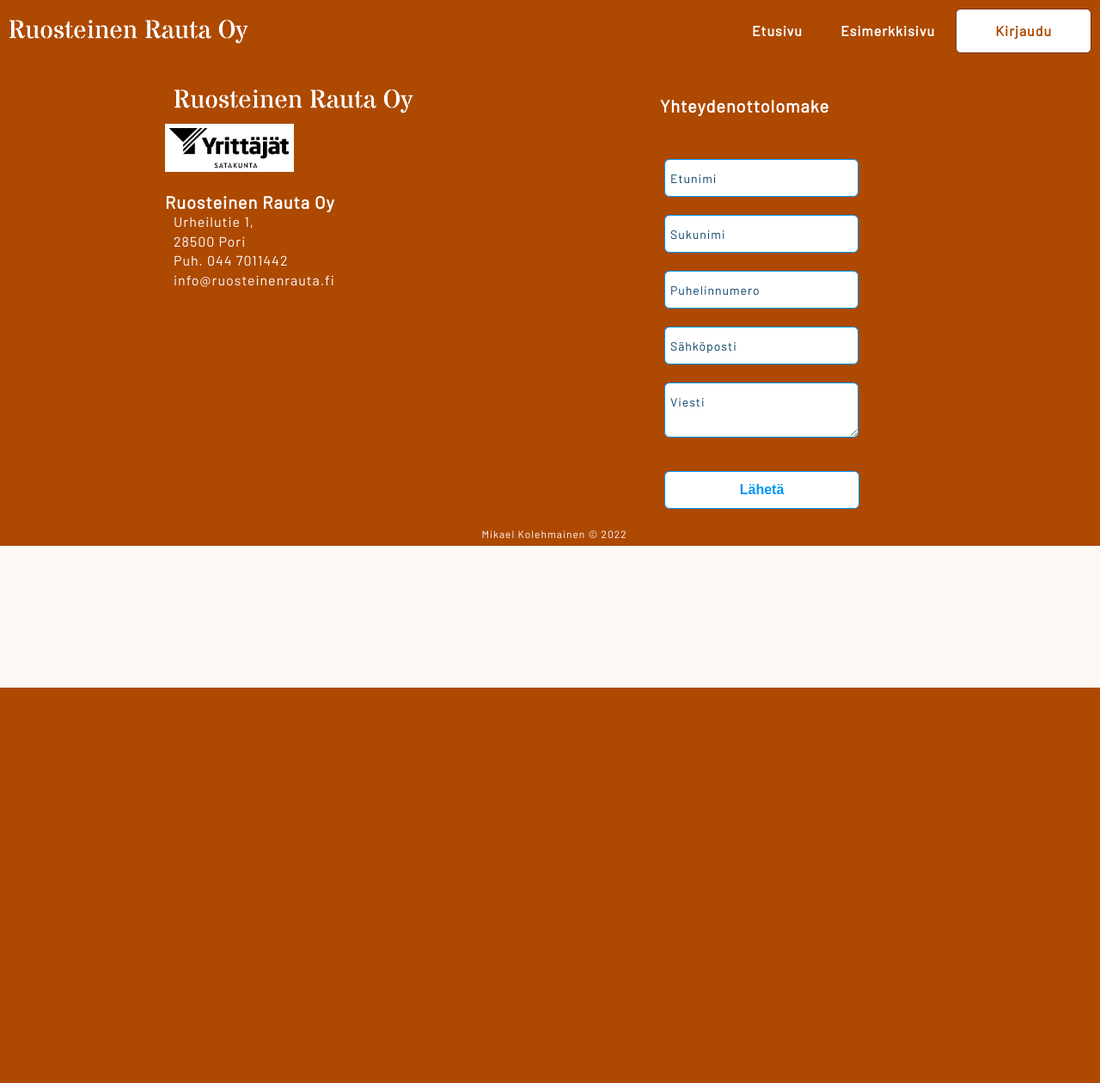
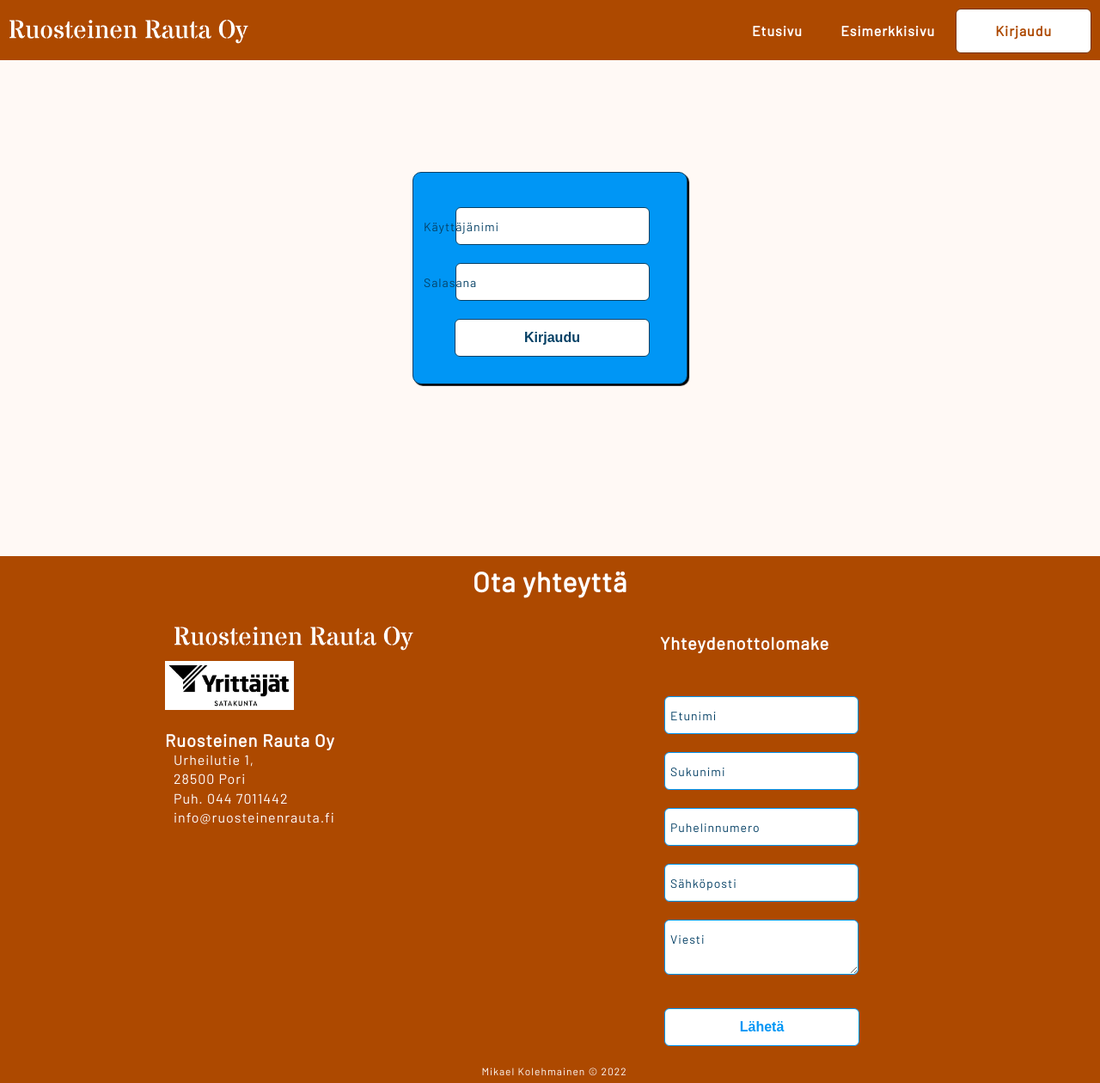
Before and after one commit to Mikael-Kolehmainen/Taitaja2022-semifinal-uppg, a PHP site: page /login.php in a window 1280 px wide. Shown: the whole page at 86% size. Before the commit the page ends 800 px from the top, so only its background shows below. Run offline with PHP 8.4, Linux system fonts and the light colour scheme.

Commit message:
Update 23.12.2021 8:36

```diff
--- a/form.css
+++ b/form.css
@@ -1,7 +1,42 @@
+#login-page {
+    max-width: 25%;
+    margin-left: 37.5%;
+    margin-right: 37.5%;
+    align-items: center;
+    text-align: center;
+    background-color: #0096F5;
+    height: fit-content;
+    margin-top: 200px;
+    margin-bottom: 200px;
+    padding-top: 25px;
+    padding-bottom: 25px;
+    box-shadow: 2px 2px 1px black;
+    border: 1px solid #054065;
+    border-radius: 10px;
+}
+#user input {
+    border: 1px solid #054065;
+}
+#user input:focus {
+    border: 2px solid #054065;
+}
+#user #sign-in {
+    width: 227px;
+    font-weight: bold;
+    background-color: white;
+    color: #054065;
+    border: 1px solid #054065;
+}
+#user #sign-in:hover{
+    border: 2px solid #054065;
+    background-color: #054065;
+    color: white;
+    cursor: pointer;
+}
 #contact-us {
     margin-top: 50px;
 }
-#contact-us input, #contact-us #msg {
+input, #contact-us #msg {
     margin-left: 5px;
     margin-bottom: 6px;
     padding: 12px;
@@ -10,7 +45,7 @@
     border-radius: 6px;
     width: 200px;
 }
-#contact-us input:focus, #contact-us #msg:focus {
+input:focus, #contact-us #msg:focus {
     outline: none !important;
     border: 2px solid #0096F5;
 }
@@ -31,7 +66,7 @@
 input:focus ~ .floating-label,
 input:not(:focus):valid ~ .floating-label,
 #msg:focus ~ .floating-label,
-#msg:not(:focus):valid ~ .floating-label {
+#msg:not(:focus):valid ~ .floating-label  {
     top: -21px;
     bottom: 0px;
     left: 0px;
--- a/login.php
+++ b/login.php
@@ -6,6 +6,19 @@
     </head>
     <?php require 'onload.php'?>
         <?php require 'header.php'?>
+        <section id="login-page">
+                <form id="user" name="user" action="user-page.php" method="POST" autocomplete="off">
+                    <div class="floating-label-group">
+                        <input type="text" id="username" name="username" class="form-control" autocomplete="off" required />
+                        <label class="floating-label">Käyttäjänimi</label>
+                    </div>
+                    <div class="floating-label-group">
+                        <input type="password" id="pw1" name="pw1" class="form-control" autocomplete="off" required/>
+                        <label class="floating-label">Salasana</label>
+                    </div>
+                    <input id="sign-in" type="submit" value="Kirjaudu">
+                </form>
+        </section>
         <!-- Yhteystiedot & Yhteydenottolomake -->
         <?php require 'footer.php'?>
     </body>
```
